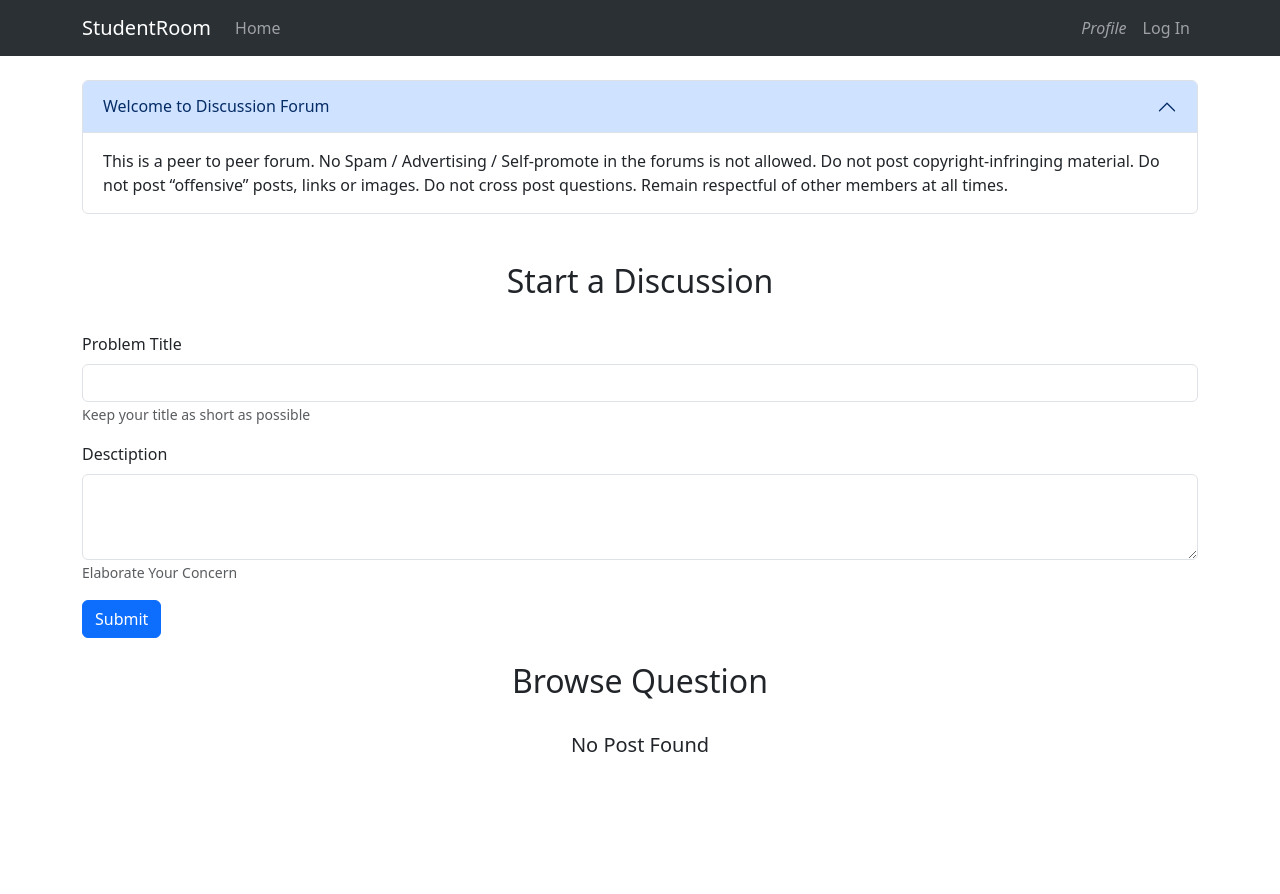
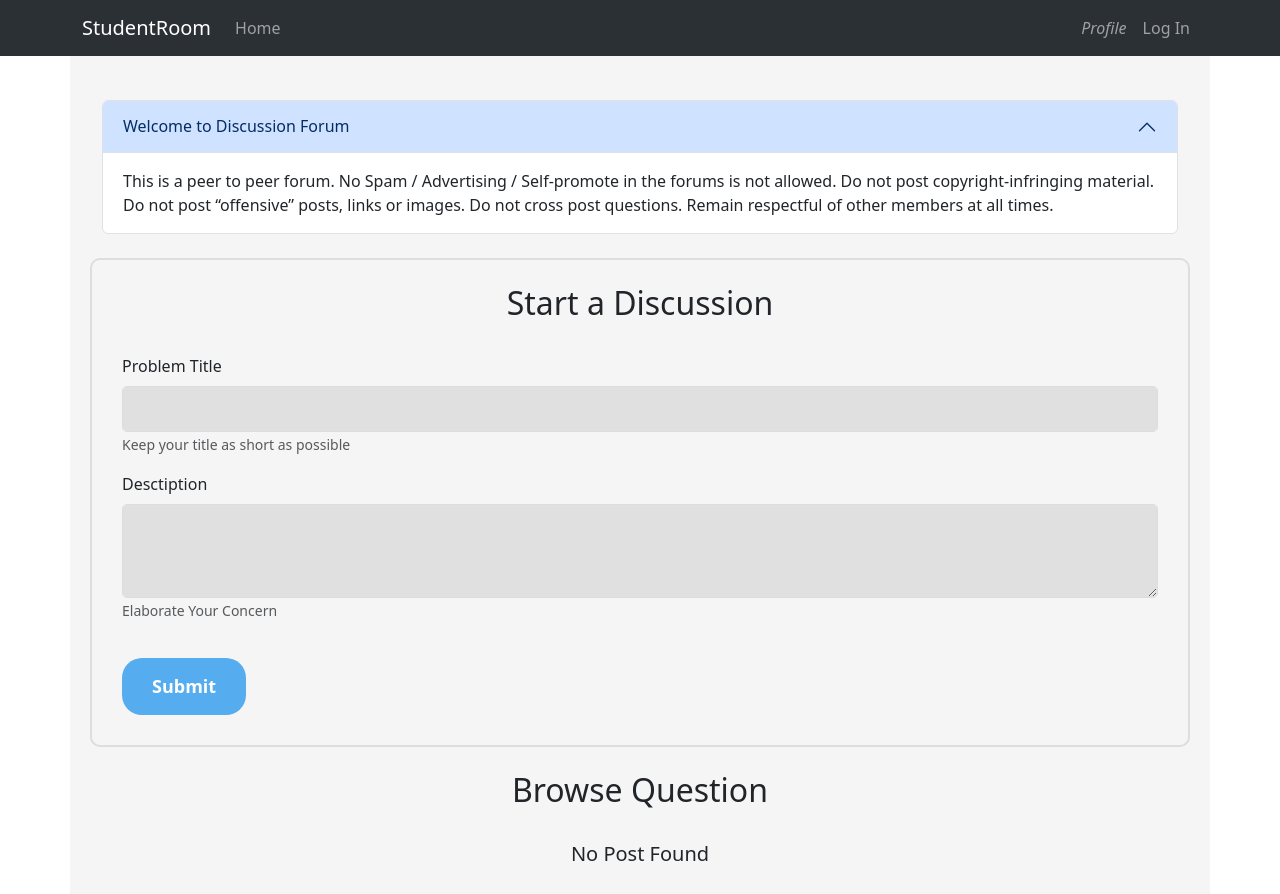
Before and after one commit to Tamanna130/CS-frontend, a React (Create React App) app: page /studentroom/discussionforum in a window 1280 px wide. Before the commit the page ends 800 px from the top, so only its background shows below. Built offline with nearby package versions, Linux system fonts and the light colour scheme.

Commit message:
updated design for forum

```diff
--- a/src/pages/forum.js
+++ b/src/pages/forum.js
@@ -1,51 +1,54 @@
-import React, { useState, useEffect } from 'react';
-import Container from 'react-bootstrap/Container';
-import AppHeader from '../templates/Base/Navbar';
-import Button from 'react-bootstrap/Button';
-import Form from 'react-bootstrap/Form';
-import ForumAccordion from '../templates/Base/Accordion';
-import SinglePost from './singlePost';
-import {fetchWithAuth} from '../hooks/fetchHook';
+import React, { useState, useEffect } from "react";
+import Container from "react-bootstrap/Container";
+import AppHeader from "../templates/Base/Navbar";
+import Button from "react-bootstrap/Button";
+import Form from "react-bootstrap/Form";
+import ForumAccordion from "../templates/Base/Accordion";
+import SinglePost from "./singlePost";
+import { fetchWithAuth } from "../hooks/fetchHook";
+
+const primaryColor = "#007bff"; // Teal (primary accent)
+const secondaryColor = "#e0e0e0"; // Light gray (secondary accent)
 
 export default function DiscussionForum() {
-  const [title, setTitle] = useState('')
-  const [description, setDescription] = useState('')
+  const [title, setTitle] = useState("");
+  const [description, setDescription] = useState("");
   const [posts, setPosts] = useState([]);
-  const [predictionValue, setPredictionValue] = useState('')
+  const [predictionValue, setPredictionValue] = useState("");
 
-
-  const extractLinksFromParagraph = (paragraph) =>{
+  const extractLinksFromParagraph = (paragraph) => {
     // Regular expression to match URLs
     const urlRegex = /(https?:\/\/[^\s]+)/g;
     // Extract links from the paragraph using the regular expression
     const links = paragraph.match(urlRegex) || [];
     return links;
-  }
-
-
+  };
 
   const addPosts = async (e) => {
     e.preventDefault();
-    const fig={
-      method: 'POST',
+    const fig = {
+      method: "POST",
       body: JSON.stringify({
         title: title,
         description: description,
-          author: localStorage.getItem('username'),
+        author: localStorage.getItem("username"),
       }),
       headers: {
-          'Content-type': 'application/json' ,
+        "Content-type": "application/json",
       },
     };
     console.log(fig);
-    fetchWithAuth('http://127.0.0.1:3000/api/post/create', fig )
-    .then((response) => {console.log(response); return response.json()})
+    fetchWithAuth("http://127.0.0.1:3000/api/post/create", fig)
+      .then((response) => {
+        console.log(response);
+        return response.json();
+      })
       .then((data) => {
-        console.log(data)
-        if(data.error ){
-          throw new Error(data.error)
+        console.log(data);
+        if (data.error) {
+          throw new Error(data.error);
         }
-        setPosts((posts) => [...posts,data]);
+        setPosts((posts) => [...posts, data]);
       })
       .catch((err) => {
         console.log("Error in creating post:", err.message);
@@ -54,7 +57,7 @@
   };
 
   useEffect(() => {
-      fetchWithAuth('http://127.0.0.1:3000/api/post/all')
+    fetchWithAuth("http://127.0.0.1:3000/api/post/all")
       .then((response) => response.json())
       .then((data) => {
         console.log(data);
@@ -65,51 +68,118 @@
       });
   }, []);
 
-
-
   return (
     <>
       <AppHeader></AppHeader>
       <Container>
-        <div className='row'>
+        <div
+          className="row"
+          style={{ backgroundColor: "#f5f5f5", padding: "20px" }}
+        >
           <ForumAccordion
             title="Welcome to Discussion Forum"
             description="This is a peer to peer forum. No Spam / Advertising / Self-promote in the forums is not allowed. Do not
             post copyright-infringing material. Do not post “offensive” posts, links or images. Do not cross post
             questions. Remain respectful of other members at all times."
+            style={{
+              backgroundColor: secondaryColor,
+              borderRadius: "10px",
+              padding: "20px",
+              marginBottom: "20px",
+            }}
           />
-    <div style={{ display: 'flex', justifyContent: 'center', alignItems: 'center' }} className='my-4'>
+          <div className="discusson-forum" style={{
+            border: "2px solid #ddd",
+            borderRadius: "10px",
+            padding: "0px 30px 30px 30px"
+          }}>
+          <div
+            style={{
+              display: "flex",
+              justifyContent: "center",
+              alignItems: "center",
+              marginBottom: "20px",
+            }}
+            className="my-4"
+          >
             <h2>Start a Discussion</h2>
           </div>
           <Form>
             <Form.Group className="mb-3" controlId="formTitle">
               <Form.Label>Problem Title</Form.Label>
-        <Form.Control type="text" placeholder="" value={title} onChange={(e) => setTitle(e.target.value)}/>
-        <Form.Text className="text-muted">
+              <Form.Control
+                type="text"
+                placeholder=""
+                value={title}
+                onChange={(e) => setTitle(e.target.value)}
+                style={{
+                  borderRadius: "5px",
+                  backgroundColor: secondaryColor,
+                  border: "1px solid #ddd",
+                  padding: "10px",
+                }}
+              />
+              <Form.Text className="text-muted" style={{ color: "#666" }}>
                 Keep your title as short as possible
               </Form.Text>
             </Form.Group>
 
             <Form.Group className="mb-3" controlId="formDescription">
               <Form.Label>Desctiption</Form.Label>
-        <Form.Control as="textarea" rows={3} type="text" placeholder="" value={description} onChange={(e) => setDescription(e.target.value)}/>
-        <Form.Text className="text-muted">
+              <Form.Control
+                as="textarea"
+                rows={3}
+                type="text"
+                placeholder=""
+                value={description}
+                onChange={(e) => setDescription(e.target.value)}
+                style={{
+                  borderRadius: "5px",
+                  backgroundColor: secondaryColor,
+                  border: "1px solid #ddd",
+                  padding: "10px",
+                }}
+              />
+              <Form.Text className="text-muted" tyle={{ color: "#666" }}>
                 Elaborate Your Concern
               </Form.Text>
             </Form.Group>
-      <Button variant="primary" type="submit" onClick={addPosts}>
+              <Button variant="primary" type="submit" onClick={addPosts} style={{
+                backgroundColor: "#55acee",
+                border: "none",
+                borderRadius: "20px",
+                color: "white",
+                cursor: "pointer",
+                fontSize: "18px",
+                fontWeight: "bold",
+                padding: "15px 30px",
+                textAlign: "center",
+                textDecoration: "none",
+                display: "inline-block",
+                transition: "background-color 0.3s, color 0.3s",
+                marginTop: "20px",
+            }}>
               Submit
             </Button>
           </Form>
-
-    <div style={{ display: 'flex', justifyContent: 'center', alignItems: 'center' }} className='my-4'>
+          </div>
+          <div
+            style={{
+              display: "flex",
+              justifyContent: "center",
+              alignItems: "center",
+            }}
+            className="my-4"
+          >
             <h2>Browse Question</h2>
           </div>
-    {posts.length == 0 ? <div className='d-flex justify-content-center'><h5>No Post Found</h5></div> :
-      posts.map((post) => <SinglePost post={post}/>)
-    }
-
-
+          {posts.length == 0 ? (
+            <div className="d-flex justify-content-center">
+              <h5>No Post Found</h5>
+            </div>
+          ) : (
+            posts.map((post) => <SinglePost post={post} />)
+          )}
         </div>
       </Container>
     </>
--- a/src/pages/mock_test/EditExamCategoryModal.js
+++ b/src/pages/mock_test/EditExamCategoryModal.js
@@ -53,7 +53,9 @@
                 }}>Exam Time</label>
                     <input type="text" value={examCategory.examTime} className="form-control" id="examTime" placeholder="Enter Exam Time" style={{ width: "100%", border: "2px solid #ddd" }} onChange={(e) => setExamCategory({...examCategory, examTime: e.target.value})}/>
                     </div>
-                    <button type="submit" className="btn btn-primary">Submit</button>
+
+                    <button type="submit" className="btn btn-primary" style={{ backgroundColor: "#4caf50", marginTop: "20px" }}>Submit</button>
+
                 </form>
                 </div>
 
--- a/src/pages/singlePost.js
+++ /dev/null
@@ -1,39 +0,0 @@
-import React, { useEffect, useState } from 'react'
-import ProfileImageDemo from '../templates/Base/images/ques3.png'
-function SinglePost(props) {
-  const [localDateTime, setlocalDateTime] = useState(props.post.date)
-  console.log(localDateTime)
-  useEffect(()=>{
-    const utcTimestamp = localDateTime;
-    const utcDate = new Date(utcTimestamp);
-
-    // Convert UTC to Bangladesh local time with timeZone option
-    const localDate = utcDate.toLocaleString(undefined, { timeZone: 'Asia/Dhaka' });
-
-    setlocalDateTime(localDate);
-  },[localDateTime])
-
-  return (
-    <div className="container mb-5" id="ques">
-        <div className="media my-3">
-            <img
-            style={{ borderRadius: '50%', height: '54px', width: '54px', padding: '5px' }}
-            src={ProfileImageDemo}
-            alt="Profile"
-            />
-
-            <div className="media-body">
-                <div style={{ display: 'flex', justifyContent: 'space-between', alignItems: 'center' }}>
-                    <h5 className="mt-0"><a className="text-dark" href="#postlink">{props.post.title}</a></h5>
-                    <div className="font-weight-bold my-0"><b>Asked by: {props.post.author} at {localDateTime}</b></div>
-                </div>
-                <p>
-                {props.post.description}
-                </p>
-            </div>
-        </div>
-        </div>
-  )
-}
-
-export default SinglePost
```
Lines whose indentation alone changed are shown as unchanged.
